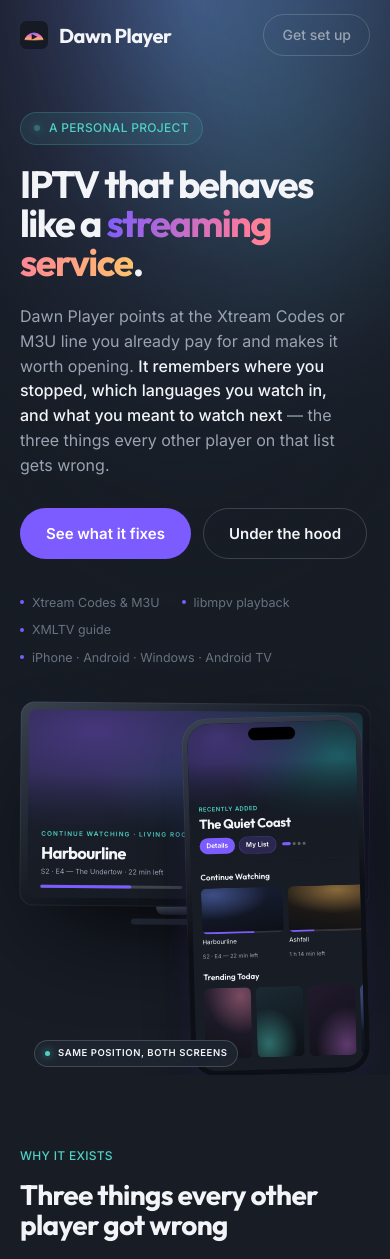
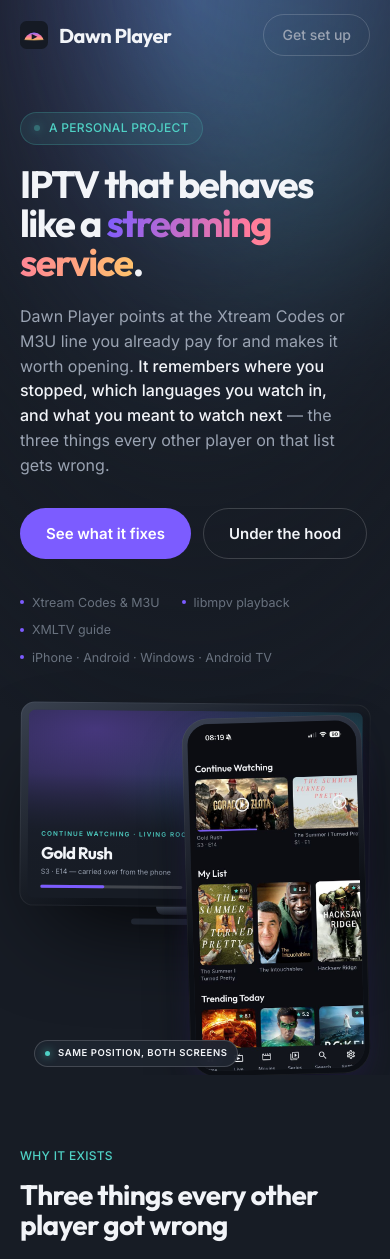
Before and after one commit to martijnlaffort/streamer-aurora, a PHP site: page / in a window 390 px wide. Shown: the top 1259 px of the page. Run offline with PHP 8.4, Linux system fonts and the light colour scheme.

Commit message:
feat(site): real screenshots in the hero and the discovery section
Four of the seven supplied screenshots, resized to display size and
recompressed: 1.9 MB each becomes ~100 KB, 437 KB shipped in total. The hero
phone is now a photograph of the app rather than a CSS mockup, and the
discovery section carries three screenshots as evidence for its three claims —
Trending Today beside Award Winners, Summer Blockbusters (dated, because it is
August), and the Movies tab's tidied category names.

Three were deliberately NOT used: Live TV, whose channels are named after real
broadcasters and a premium sports competition, and two tabs whose rails are
titled after streaming services. On a public page those would evidence a
specific line carrying named services' content, which is the impression the
honesty panel exists to prevent. They are described in the design-system README
so the decision is not lost.

The hero TV mockup now says Gold Rush S3 E14 to match the phone screenshot
beside it: the pill between them claims the same resume point, so showing two
different programmes made the page contradict itself.

Kept as mockups: the player overlay, the TV Guide (more legible than the real
thing, and free of channel branding) and the Windows/television panels.

Co-Authored-By: Claude Opus 5 (1M context) <noreply@anthropic.com>

```diff
--- a/site/index.html
+++ b/site/index.html
@@ -102,11 +102,13 @@
           <div class="tv-shell__screen art-tv-hero">
             <div class="scrim-tv"></div>
             <div style="position:absolute;left:4%;right:4%;bottom:5%">
+              <!-- Must match the phone screenshot beside it: the pill above claims
+                   they are the same resume point, so they had better agree. -->
               <p class="dev-eyebrow" style="font-size:1.9cqw;letter-spacing:.18em;margin-bottom:1.4%">Continue watching · Living room</p>
-              <h3 class="dev-title" style="font-size:5cqw;margin-bottom:1.6%">Harbourline</h3>
-              <p style="margin:0 0 2.6%;font-size:2.1cqw;color:var(--muted)">S2 · E4 — The Undertow · 22 min left</p>
+              <h3 class="dev-title" style="font-size:5cqw;margin-bottom:1.6%">Gold Rush</h3>
+              <p style="margin:0 0 2.6%;font-size:2.1cqw;color:var(--muted)">S3 · E14 — carried over from the phone</p>
               <div style="position:relative;height:3px;border-radius:2px;background:rgba(255,255,255,.18);width:46%">
-                <i style="position:absolute;inset:0 auto 0 0;width:64%;border-radius:2px;background:var(--violet)"></i>
+                <i style="position:absolute;inset:0 auto 0 0;width:45%;border-radius:2px;background:var(--violet)"></i>
               </div>
             </div>
             <span style="position:absolute;top:5%;right:4%;display:inline-flex;align-items:center;font-size:1.9cqw;font-weight:600;color:var(--text);background:rgba(23,28,37,.72);border:1px solid var(--line-strong);border-radius:999px;padding:1.1% 2.6%">Android TV</span>
@@ -118,42 +120,12 @@
 
       <div class="duo__phone">
         <div class="phone">
+          <!-- A real screenshot, so no fake notch: the image brings iOS's own
+               status bar with it. -->
           <div class="phone__screen">
-            <div class="notch"></div>
-            <div class="art-hero" style="position:relative;height:224px;flex:none">
-              <div class="scrim-hero"></div>
-              <div style="position:absolute;left:15px;right:15px;bottom:13px">
-                <p class="dev-eyebrow" style="font-size:9.5px;letter-spacing:.7px;margin-bottom:4px">Recently added</p>
-                <h3 class="dev-title" style="font-size:21px;letter-spacing:-.5px;line-height:1.1;margin-bottom:10px;max-width:190px">The Quiet Coast</h3>
-                <div style="display:flex;align-items:center;gap:6px">
-                  <span class="chip chip--primary">Details</span>
-                  <span class="chip chip--tonal">My List</span>
-                  <span class="dots"><i class="on"></i><i></i><i></i><i></i></span>
-                </div>
-              </div>
-            </div>
-            <div class="rail">
-              <h4>Continue Watching</h4>
-              <div class="rail__track">
-                <div class="cw">
-                  <div class="cw__thumb art-blue"><div class="bar"><i style="width:64%"></i></div></div>
-                  <p class="cw__title">Harbourline</p><span class="cw__sub">S2 · E4 — 22 min left</span>
-                </div>
-                <div class="cw">
-                  <div class="cw__thumb art-amber"><div class="bar"><i style="width:31%"></i></div></div>
-                  <p class="cw__title">Ashfall</p><span class="cw__sub">1 h 14 min left</span>
-                </div>
-              </div>
-            </div>
-            <div class="rail">
-              <h4>Trending Today</h4>
-              <div class="rail__track">
-                <div class="poster art-rose"></div>
-                <div class="poster art-teal"></div>
-                <div class="poster art-plum"></div>
-                <div class="poster art-blue"></div>
-              </div>
-            </div>
+            <img class="phone__shot" src="shots/home.jpg" width="560" height="1218"
+                 alt="Dawn Player's Home screen on an iPhone: a Continue Watching row with two part-watched
+                      episodes and violet progress bars, a My List row, and the start of Trending Today.">
           </div>
         </div>
       </div>
@@ -411,6 +383,30 @@
         <p class="aside">Awards are resolved <b>by name, not by Wikidata id</b>: hardcoded ids were wrong
           seven times out of twelve, and one wrong id silently returned a different award's winners.</p>
       </div>
+    </div>
+    <p class="shots-lead" data-reveal><b>All three, on a real line, this week.</b> Not mockups — screenshots
+      from a phone, taken on 27 August, which is why the seasonal rail below says what it says.</p>
+    <div class="shots">
+      <figure class="shot" data-reveal>
+        <img src="shots/trending.jpg" width="600" height="1217" loading="lazy"
+             alt="Trending Today showing Oppenheimer, Green Lantern and Bokeh, above an Award Winners row
+                  with Father Mother Sister Brother, Ida and Boyhood, and the start of Award-Winning Series.">
+        <figcaption><b>Two sources in one screen.</b> Trending Today comes from Wikipedia pageviews;
+          Award Winners comes from the canon baked into the binary. Neither used a key.</figcaption>
+      </figure>
+      <figure class="shot" data-reveal>
+        <img src="shots/seasonal.jpg" width="600" height="1217" loading="lazy"
+             alt="Award-Winning Series showing The Office, Succession and Olive Kitteridge, above a
+                  Summer Blockbusters row with Zone Drifter, South to Sian and Aviator.">
+        <figcaption><b>Summer Blockbusters, because it is August.</b> That rail runs to the 31st and then
+          disappears until horror arrives on 1 October. Nothing was configured to make it appear.</figcaption>
+      </figure>
+      <figure class="shot" data-reveal>
+        <img src="shots/movies.jpg" width="600" height="1210" loading="lazy"
+             alt="The Movies tab with a 4K HDR category row and a New Releases row, each with a See all link.">
+        <figcaption><b>The panel's own categories, made readable.</b> Providers name these things carelessly;
+          the Movies tab tidies them up and gives each one a See all.</figcaption>
+      </figure>
     </div>
     <p class="closer" data-reveal><b>TMDB is still in here — but only for pictures.</b> It fills in posters
       and synopses your provider never sent. Nothing about <i>what</i> you get shown depends on it, which is
--- a/site/styles.css
+++ b/site/styles.css
@@ -276,6 +276,29 @@ img, svg { display: block; }
 }
 .tile--teal { background: rgba(79, 209, 197, .13); border-color: rgba(79, 209, 197, .24); color: #7FE0D6; }
 
+/* ---- real screenshots --------------------------------------------------
+   These are photographs of the app, not CSS. They carry the iOS status bar
+   with them, so the frames they sit in drop the fake notch. */
+.phone__shot { display: block; width: 100%; height: 100%; object-fit: cover; object-position: top center; }
+
+.shots { display: grid; grid-template-columns: repeat(3, minmax(0, 1fr)); gap: 20px; margin: clamp(28px, 4vw, 44px) 0 0; }
+@media (max-width: 900px) { .shots { grid-template-columns: 1fr; max-width: 420px; margin-left: auto; margin-right: auto; } }
+.shot { margin: 0; }
+.shot img {
+  display: block; width: 100%; border-radius: 14px;
+  border: 1px solid var(--line-strong); background: var(--bg);
+  box-shadow: 0 24px 60px -26px rgba(0, 0, 0, .9);
+  /* Pinned so all three are the same height and the captions line up; the
+     sources are within 7px of this ratio, so the crop is invisible.
+     height:auto is required — without it the HTML height attribute wins as a
+     presentational hint and aspect-ratio is ignored entirely. */
+  height: auto; aspect-ratio: 600 / 1215; object-fit: cover; object-position: top center;
+}
+.shot figcaption { margin: 14px 2px 0; font-size: 12.5px; line-height: 1.55; color: var(--dim); }
+.shot figcaption b { color: var(--muted); font-weight: 600; }
+.shots-lead { margin: clamp(28px, 4vw, 40px) 0 0; font-size: 15px; line-height: 1.6; color: var(--muted); max-width: 60ch; }
+.shots-lead b { color: var(--text); font-weight: 600; }
+
 /* ---- discovery sources ------------------------------------------------- */
 .src {
   background: var(--surface); border: 1px solid var(--line); border-radius: var(--r-lg);
```
Also changed, not shown: site/design-system/README.md, site/shots/home.jpg (added), site/shots/movies.jpg (added), site/shots/seasonal.jpg (added), site/shots/trending.jpg (added).
